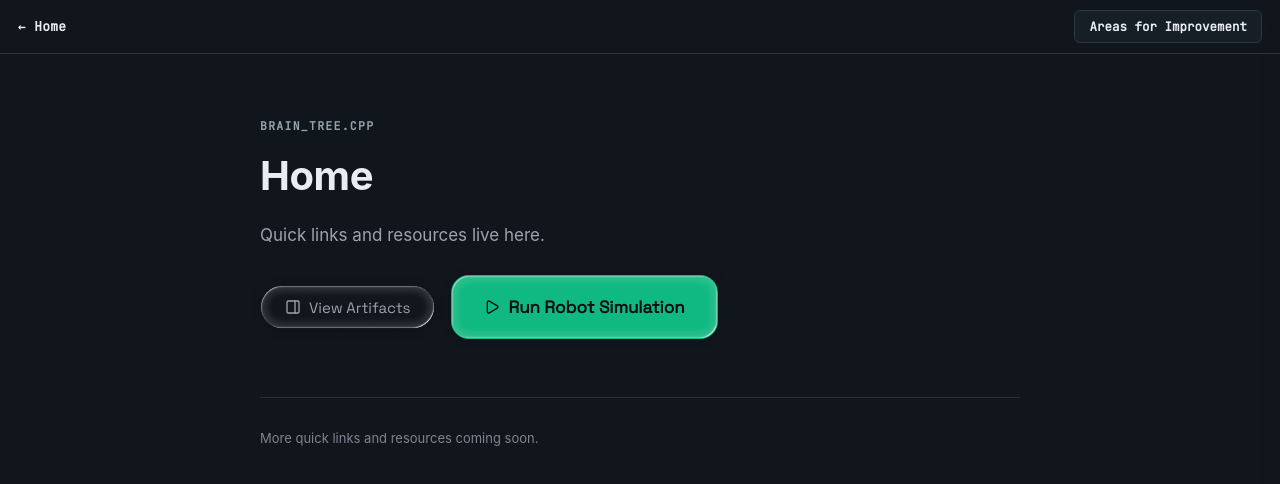
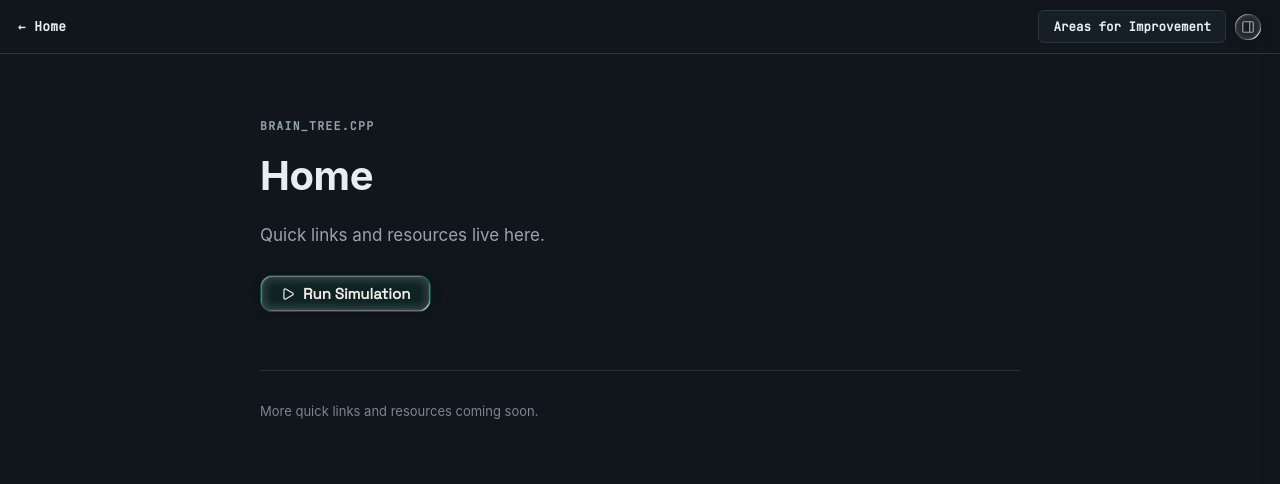
Before and after one commit to phangchunhoe/robocup_humanoid_website, a React (Vite) app: page /#/ in a window 1280 px wide. Shown: the top 484 px of the page. Built offline with nearby package versions, Linux system fonts and the light colour scheme.

Commit message:
changed button designs

```diff
--- a/src/components/Header.css
+++ b/src/components/Header.css
@@ -24,6 +24,20 @@
   color: #6fb8de;
 }
 
+.site-header-actions {
+  display: flex;
+  align-items: center;
+  gap: var(--space-2);
+}
+
+.site-header-artifacts-btn.glass-btn {
+  min-height: 28px;
+  height: 28px;
+  width: 28px;
+  padding: 0;
+  border-radius: var(--radius-pill);
+}
+
 .site-header-improve-btn {
   font-family: inherit;
   font-size: 12.5px;
--- a/src/components/Header.jsx
+++ b/src/components/Header.jsx
@@ -1,17 +1,52 @@
 import { useState } from "react";
 import { Link } from "react-router-dom";
+import { PanelRight } from "lucide-react";
 import ImprovementModal from "./ImprovementModal.jsx";
+import GlassButton, { GlassButtonFilter } from "./GlassButton.jsx";
+import ArtifactsDrawer, { ArtifactsDrawerFilter } from "./ArtifactsDrawer.jsx";
 import "./Header.css";
+
+const artifacts = [
+  {
+    to: "/striker-strategy",
+    title: "Striker Strategy",
+    desc: "How the striker chases the ball, curves in behind it, and decides when to kick.",
+  },
+  {
+    to: "/goalie-explorer",
+    title: "Goalie Strategy",
+    desc: "Positioning, diving, and shot-stopping logic for the goalkeeper node.",
+  },
+  {
+    to: "/freekick-explorer",
+    title: "All of the Freekicks Strategy",
+    desc: "Set-piece routines for direct and indirect free kicks.",
+  },
+  {
+    to: "/team-comm-byte-format",
+    title: "Team Communication",
+    desc: "The fixed 16-byte UDP packet robots broadcast to coordinate roles, ball belief, and the goalkeeper handoff.",
+  },
+  {
+    to: "/robot-simulator",
+    title: "Robot Simulator",
+    desc: "Paste brain_tree.cpp and watch it run: one robot chasing, adjusting and kicking a real ball in real time, driven by the interpreted C++ itself.",
+  },
+];
 
 export default function Header() {
   const [showImprovements, setShowImprovements] = useState(false);
+  const [drawerOpen, setDrawerOpen] = useState(false);
 
   return (
     <>
+      <GlassButtonFilter />
+      <ArtifactsDrawerFilter />
       <header className="site-header">
         <Link to="/" className="site-header-home">
           ← Home
         </Link>
+        <div className="site-header-actions">
           <button
             type="button"
             className="site-header-improve-btn"
@@ -19,8 +54,19 @@ export default function Header() {
           >
             Areas for Improvement
           </button>
+          <GlassButton
+            className="site-header-artifacts-btn"
+            onClick={() => setDrawerOpen(true)}
+            aria-label="View artifacts"
+            aria-haspopup="dialog"
+            aria-expanded={drawerOpen}
+          >
+            <PanelRight aria-hidden="true" size={14} />
+          </GlassButton>
+        </div>
       </header>
       <ImprovementModal open={showImprovements} onClose={() => setShowImprovements(false)} />
+      <ArtifactsDrawer open={drawerOpen} onClose={() => setDrawerOpen(false)} items={artifacts} />
     </>
   );
 }
--- a/src/pages/Home.css
+++ b/src/pages/Home.css
@@ -14,15 +14,29 @@
   margin-top: var(--space-2);
 }
 
-/* Run-simulation CTA: GlassButton's own accent fill (already the app's one
-   green) with a squarish shape instead of a pill, per this control's own
-   divergence — same "shape/position diverges, material/motion doesn't"
-   pattern .rs-back follows relative to the base component. */
+/* Run-simulation CTA: a smaller, squarish, translucent glass button — the
+   glass variant's own droplet material, with its fill overridden to
+   --glass-chrome/--glass-chrome-hover (the same accent-tinted translucent
+   tokens the segmented control's active segment already uses) so it reads
+   as green without ever going opaque; ink stays --color-label (white)
+   rather than the fill's own accent ink for contrast against the tint.
+   Shape and fill diverge from the base component here; material and motion
+   don't — same pattern .rs-back follows relative to GlassButton. */
 .home-run-btn.glass-btn {
-  border-radius: var(--radius-panel);
-  padding: var(--space-5) var(--space-8);
-  font-size: var(--text-body);
+  min-height: 36px;
+  padding: var(--space-2) var(--space-5);
+  border-radius: var(--radius-control);
+  font-size: var(--text-callout);
   font-weight: 600;
+  background: var(--glass-chrome);
+  color: var(--color-label);
+  border-color: var(--border-accent-subtle);
+}
+
+.home-run-btn.glass-btn:hover {
+  background: var(--glass-chrome-hover);
+  border-color: var(--border-accent-strong);
+  color: var(--color-label);
 }
 
 .home-resources {
--- a/src/pages/Home.jsx
+++ b/src/pages/Home.jsx
@@ -1,43 +1,13 @@
-import { useEffect, useState } from "react";
+import { useEffect } from "react";
 import { useNavigate } from "react-router-dom";
-import { PanelRight, Play } from "lucide-react";
+import { Play } from "lucide-react";
 import Header from "../components/Header.jsx";
-import GlassButton, { GlassButtonFilter } from "../components/GlassButton.jsx";
-import ArtifactsDrawer, { ArtifactsDrawerFilter } from "../components/ArtifactsDrawer.jsx";
+import GlassButton from "../components/GlassButton.jsx";
 import "../components/CardList.css";
 import "./Home.css";
 
-const artifacts = [
-  {
-    to: "/striker-strategy",
-    title: "Striker Strategy",
-    desc: "How the striker chases the ball, curves in behind it, and decides when to kick.",
-  },
-  {
-    to: "/goalie-explorer",
-    title: "Goalie Strategy",
-    desc: "Positioning, diving, and shot-stopping logic for the goalkeeper node.",
-  },
-  {
-    to: "/freekick-explorer",
-    title: "All of the Freekicks Strategy",
-    desc: "Set-piece routines for direct and indirect free kicks.",
-  },
-  {
-    to: "/team-comm-byte-format",
-    title: "Team Communication",
-    desc: "The fixed 16-byte UDP packet robots broadcast to coordinate roles, ball belief, and the goalkeeper handoff.",
-  },
-  {
-    to: "/robot-simulator",
-    title: "Robot Simulator",
-    desc: "Paste brain_tree.cpp and watch it run: one robot chasing, adjusting and kicking a real ball in real time, driven by the interpreted C++ itself.",
-  },
-];
-
 export default function Home() {
   const navigate = useNavigate();
-  const [drawerOpen, setDrawerOpen] = useState(false);
 
   useEffect(() => {
     document.title = "Home";
@@ -45,8 +15,6 @@ export default function Home() {
 
   return (
     <div className="card-page">
-      <GlassButtonFilter />
-      <ArtifactsDrawerFilter />
       <Header />
       <div className="card-shell">
         <div className="card-shell-inner">
@@ -55,30 +23,17 @@ export default function Home() {
           <p className="home-lede">Quick links and resources live here.</p>
           <div className="home-actions">
             <GlassButton
-              onClick={() => setDrawerOpen(true)}
-              aria-haspopup="dialog"
-              aria-expanded={drawerOpen}
-            >
-              <PanelRight aria-hidden="true" size={16} />
-              View Artifacts
-            </GlassButton>
-            <GlassButton
-              variant="accent"
+              variant="glass"
               className="home-run-btn"
               onClick={() => navigate("/robot-simulator")}
             >
-              <Play aria-hidden="true" size={16} />
-              Run Robot Simulation
+              <Play aria-hidden="true" size={14} />
+              Run Simulation
             </GlassButton>
           </div>
           <p className="home-resources">More quick links and resources coming soon.</p>
         </div>
       </div>
-      <ArtifactsDrawer
-        open={drawerOpen}
-        onClose={() => setDrawerOpen(false)}
-        items={artifacts}
-      />
     </div>
   );
 }
```
Lines whose indentation alone changed are shown as unchanged.
